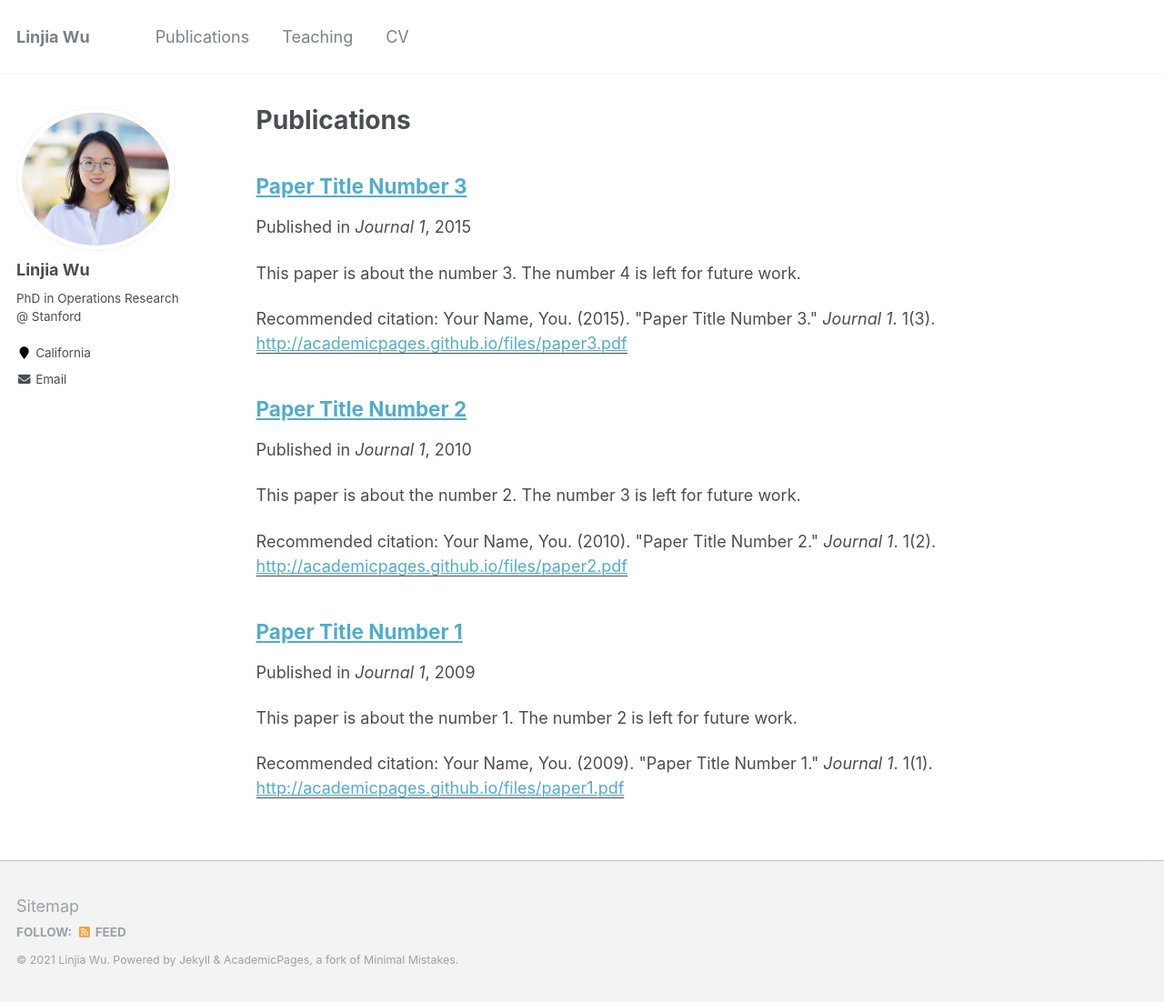
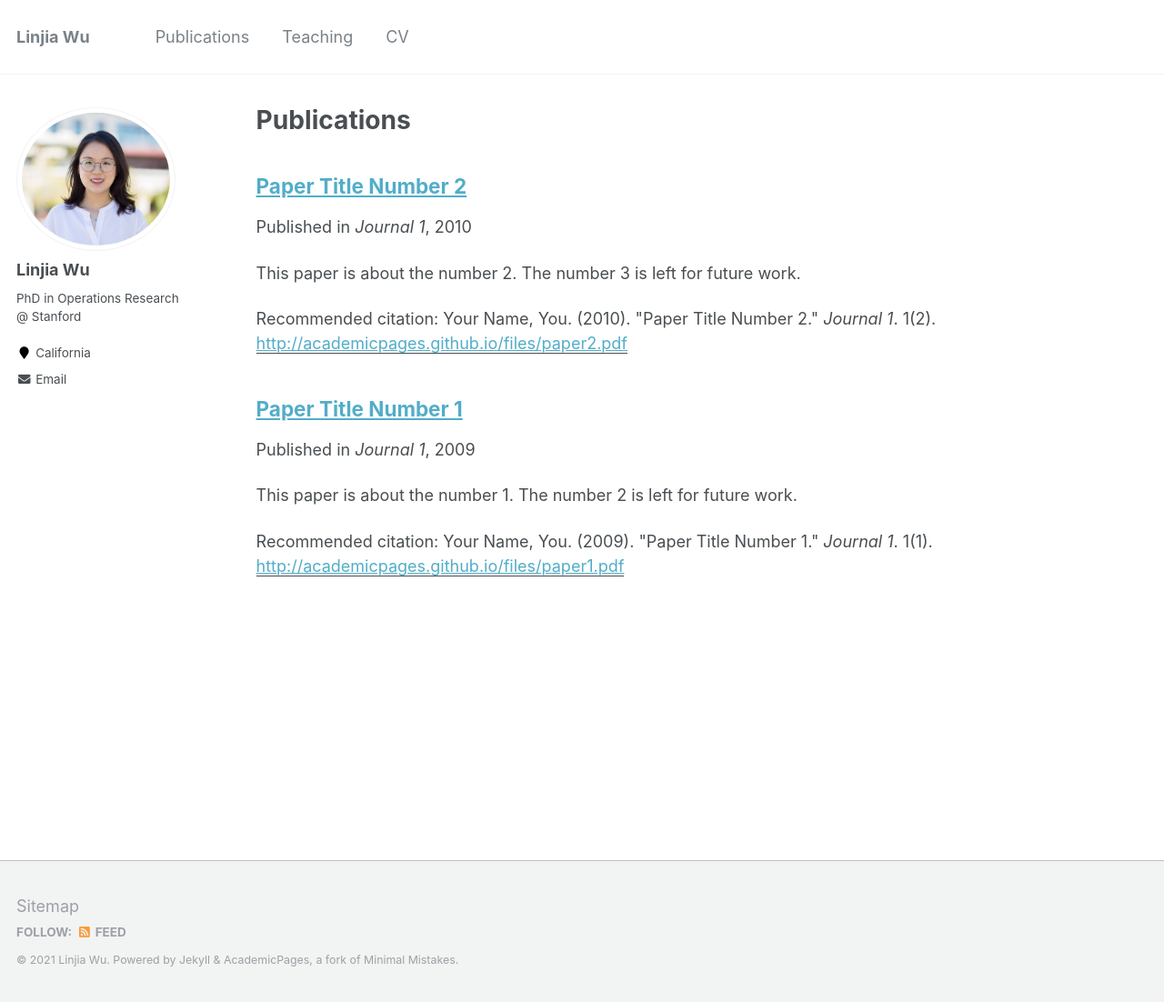
Before and after one commit to linjiawu/linjiawu.github.io, a Jekyll site: the page built from _pages/publications.md, in a window 1280 px wide and 1102 px high. Shown: the whole window at 91% size. Built offline with Jekyll 4.4.1, drawn with Linux system fonts in a browser that asks for light colours.

Commit message:
no message

```diff
--- a/_publications/2015-10-01-paper-title-number-3.md
+++ /dev/null
@@ -1,15 +0,0 @@
----
-title: "Paper Title Number 3"
-collection: publications
-permalink: /publication/2015-10-01-paper-title-number-3
-excerpt: 'This paper is about the number 3. The number 4 is left for future work.'
-date: 2015-10-01
-venue: 'Journal 1'
-paperurl: 'http://academicpages.github.io/files/paper3.pdf'
-citation: 'Your Name, You. (2015). &quot;Paper Title Number 3.&quot; <i>Journal 1</i>. 1(3).'
----
-This paper is about the number 3. The number 4 is left for future work.
-
-[Download paper here](http://academicpages.github.io/files/paper3.pdf)
-
-Recommended citation: Your Name, You. (2015). "Paper Title Number 3." <i>Journal 1</i>. 1(3).
```
Also changed, not shown: _pages/about.md (+1 -1 lines), _publications/paper1.md (renamed from _publications/2009-10-01-paper-title-number-1.md), _publications/paper2.md (renamed from _publications/2010-10-01-paper-title-number-2.md).
